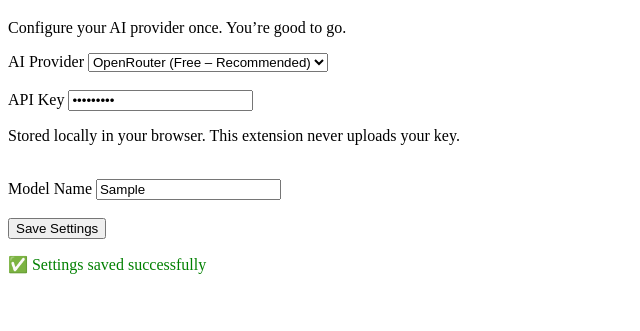
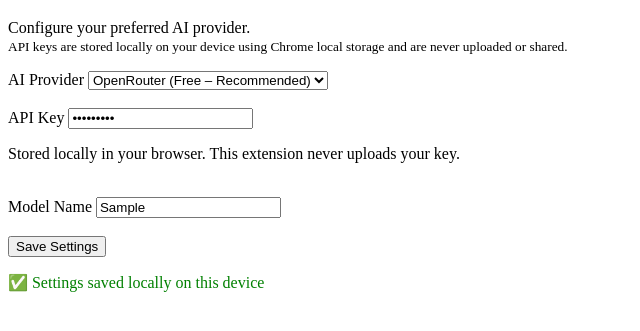
Before and after one commit to Yash-Domain/leetcode-time-complexity-analyzer-, a browser extension: page leetcode-complexity-analyzer/options.html in a window 1280 px wide. Both pictures are taken after typing "Sample123", "Sample" into the empty fields and a click on the button "Save Settings". Shown: the part 61-392 px from the top of the page, without its empty margins (0-640 px from the left). Drawn offline with Linux system fonts and the light colour scheme.

Commit message:
updated_options.js

```diff
--- a/leetcode-complexity-analyzer/options.html
+++ b/leetcode-complexity-analyzer/options.html
@@ -7,7 +7,14 @@
 </head>
 <body>
   <h1>LeetCode Complexity Analyzer</h1>
-  <p>Configure your AI provider once. You’re good to go.</p>
+  <p>
+  Configure your preferred AI provider.
+  <br />
+  <small>
+    API keys are stored locally on your device using Chrome local storage and are never uploaded or shared.
+  </small>
+</p>
+
 
   <form id="settingsForm">
     <label>
--- a/leetcode-complexity-analyzer/options.js
+++ b/leetcode-complexity-analyzer/options.js
@@ -6,7 +6,7 @@ document.addEventListener("DOMContentLoaded", () => {
   const form = document.getElementById("settingsForm");
 
   /* -------- LOAD SAVED SETTINGS -------- */
-  chrome.storage.sync.get(
+  chrome.storage.local.get(
     ["provider", "apiKey", "model"],
     (result) => {
       if (result.provider) providerSelect.value = result.provider;
@@ -29,14 +29,14 @@ document.addEventListener("DOMContentLoaded", () => {
       return;
     }
 
-    chrome.storage.sync.set(
+    chrome.storage.local.set(
       {
         provider,
         apiKey,
         model
       },
       () => {
-        status.textContent = "✅ Settings saved successfully";
+        status.textContent = "✅ Settings saved locally on this device";
         status.style.color = "green";
       }
     );
```
Also changed, not shown: leetcode-complexity-analyzer/manifest.json.
